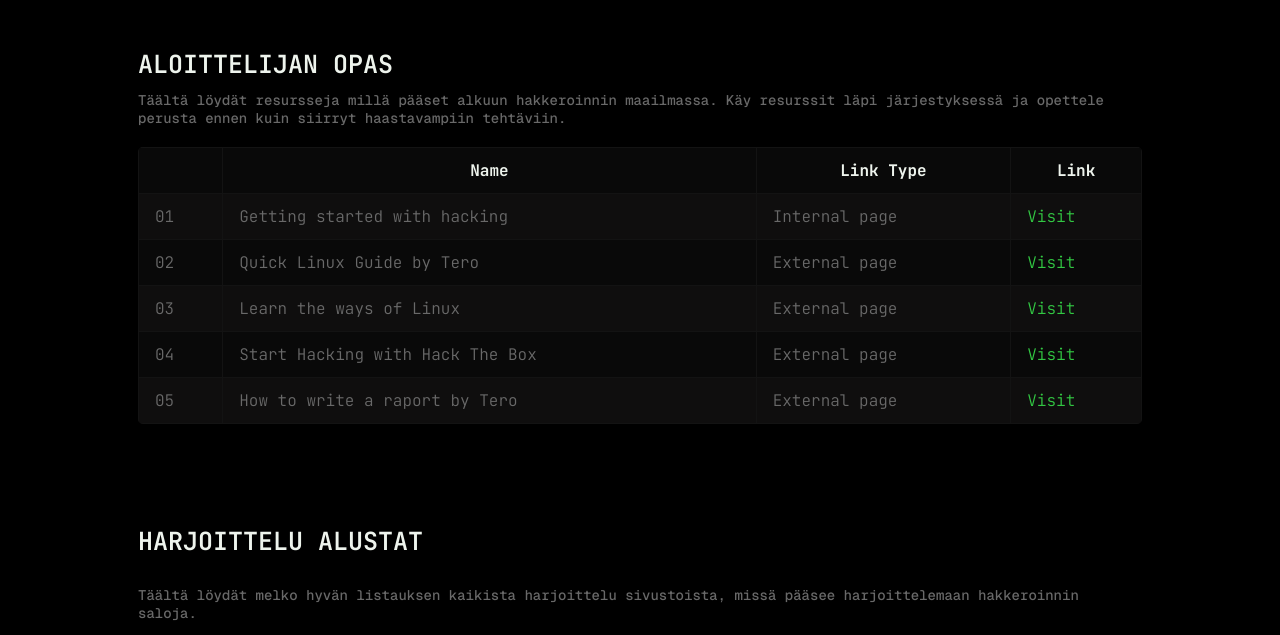
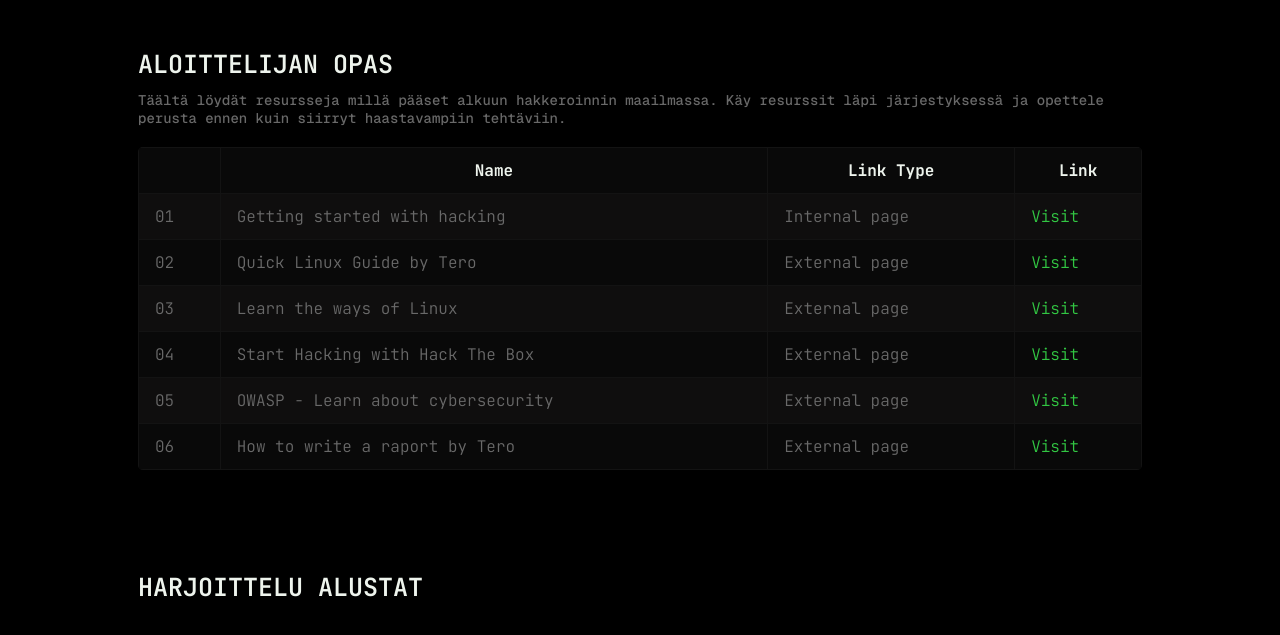
Before and after one commit to ilpakka/H-T8, a plain HTML site: page resurssit/general/index.html in a window 1280 px wide. Shown: the part 116-751 px from the top of the page. Drawn offline with nearby package versions, Linux system fonts and the light colour scheme.

Commit message:
Add OWASP cybersecurity resource link to index.html

```diff
--- a/resurssit/general/index.html
+++ b/resurssit/general/index.html
@@ -107,10 +107,17 @@
               </tr>
               <tr>
                 <td>05</td>
+                <td>OWASP - Learn about cybersecurity</td>
+                <td>External page</td>
+                <td><a href="https://owasp.org/" target="_blank">Visit</a></td>
+              </tr>
+              <tr>
+                <td>06</td>
                 <td>How to write a raport by Tero</td>
                 <td>External page</td>
                 <td><a href="https://terokarvinen.com/2006/raportin-kirjoittaminen-4/" target="_blank">Visit</a></td>
               </tr>
+
             </tbody>
           </table>
         </div>
```
